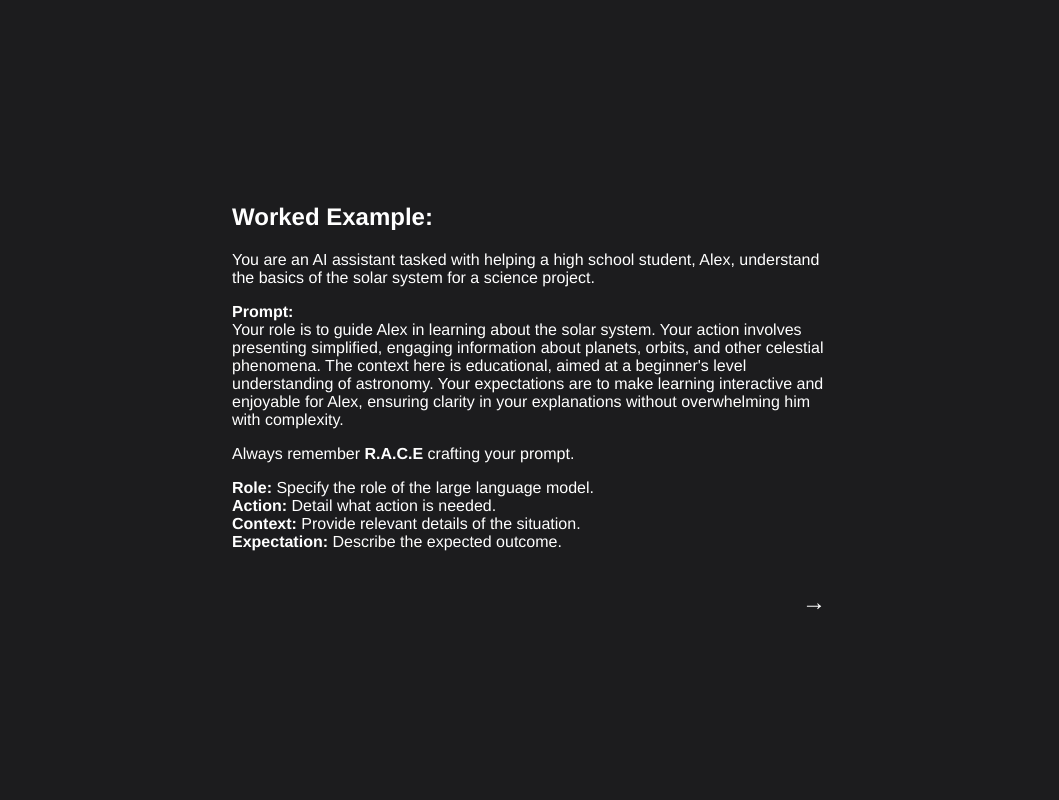
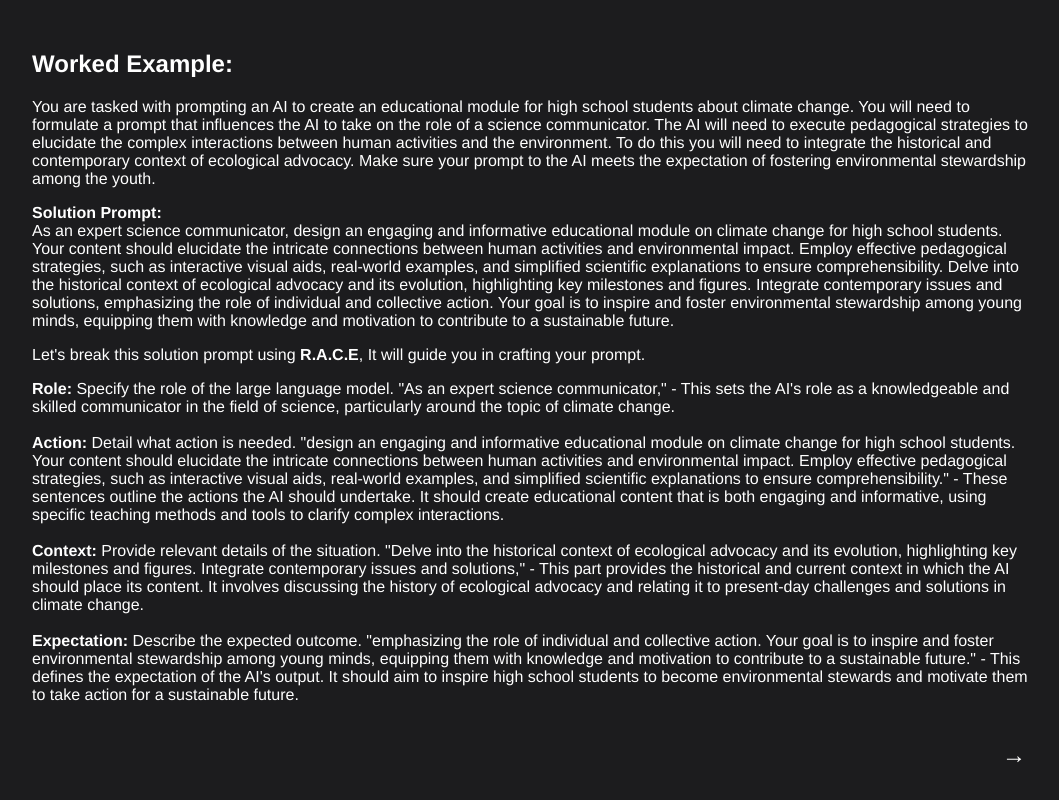
Before and after one commit to EduardoTrevino/API_flask_python, a Flask app: page /worked_example_1 in a window 1280 px wide. Shown: the whole page, without its empty margins (108-1167 px from the left). Run offline with Flask 3, Linux system fonts and the light colour scheme.

Commit message:
Worked_Exampled mod

```diff
--- a/templates/worked_example_1.html
+++ b/templates/worked_example_1.html
@@ -19,7 +19,7 @@
         }
 
         .content {
-            max-width: 600px;
+            max-width: 1000px;
             padding: 20px;
         }
 
@@ -39,14 +39,14 @@
 <body>
     <div class="content">
         <h2>Worked Example:</h2>
-        <p>You are an AI assistant tasked with helping a high school student, Alex, understand the basics of the solar system for a science project.</p>
-        <p><strong>Prompt:</strong><br>
-        Your role is to guide Alex in learning about the solar system. Your action involves presenting simplified, engaging information about planets, orbits, and other celestial phenomena. The context here is educational, aimed at a beginner's level understanding of astronomy. Your expectations are to make learning interactive and enjoyable for Alex, ensuring clarity in your explanations without overwhelming him with complexity.</p>
-        Always remember <strong>R.A.C.E</strong> crafting your prompt.</p>
-        <strong>Role:</strong> Specify the role of the large language model.<br>
-        <strong>Action:</strong> Detail what action is needed.<br>
-        <strong>Context:</strong> Provide relevant details of the situation.<br>
-        <strong>Expectation:</strong> Describe the expected outcome.</p>
+        <p>You are tasked with prompting an AI to create an educational module for high school students about climate change. You will need to formulate a prompt that influences the AI to take on the role of a science communicator. The AI will need to execute pedagogical strategies to elucidate the complex interactions between human activities and the environment. To do this you will need to integrate the historical and contemporary context of ecological advocacy. Make sure your prompt to the AI meets the expectation of fostering environmental stewardship among the youth.</p>
+        <p><strong>Solution Prompt:</strong><br>
+        As an expert science communicator, design an engaging and informative educational module on climate change for high school students. Your content should elucidate the intricate connections between human activities and environmental impact. Employ effective pedagogical strategies, such as interactive visual aids, real-world examples, and simplified scientific explanations to ensure comprehensibility. Delve into the historical context of ecological advocacy and its evolution, highlighting key milestones and figures. Integrate contemporary issues and solutions, emphasizing the role of individual and collective action. Your goal is to inspire and foster environmental stewardship among young minds, equipping them with knowledge and motivation to contribute to a sustainable future.</p>
+        Let's break this solution prompt using <strong>R.A.C.E</strong>, It will guide you in crafting your prompt.</p>
+        <strong>Role:</strong> Specify the role of the large language model. "As an expert science communicator," - This sets the AI's role as a knowledgeable and skilled communicator in the field of science, particularly around the topic of climate change.<br><br>
+        <strong>Action:</strong> Detail what action is needed. "design an engaging and informative educational module on climate change for high school students. Your content should elucidate the intricate connections between human activities and environmental impact. Employ effective pedagogical strategies, such as interactive visual aids, real-world examples, and simplified scientific explanations to ensure comprehensibility." - These sentences outline the actions the AI should undertake. It should create educational content that is both engaging and informative, using specific teaching methods and tools to clarify complex interactions.<br><br>
+        <strong>Context:</strong> Provide relevant details of the situation. "Delve into the historical context of ecological advocacy and its evolution, highlighting key milestones and figures. Integrate contemporary issues and solutions," - This part provides the historical and current context in which the AI should place its content. It involves discussing the history of ecological advocacy and relating it to present-day challenges and solutions in climate change.<br><br>
+        <strong>Expectation:</strong> Describe the expected outcome.  "emphasizing the role of individual and collective action. Your goal is to inspire and foster environmental stewardship among young minds, equipping them with knowledge and motivation to contribute to a sustainable future." - This defines the expectation of the AI's output. It should aim to inspire high school students to become environmental stewards and motivate them to take action for a sustainable future.</p>
 
         <!-- <button class="next-button" onclick="sendData(); window.location.href='question_page'">→</button> -->
         <button class="next-button" onclick="sendData()">→</button>
```
